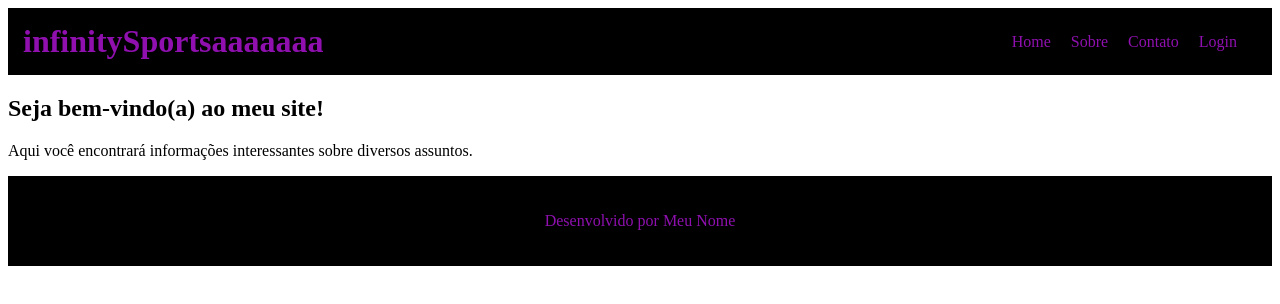
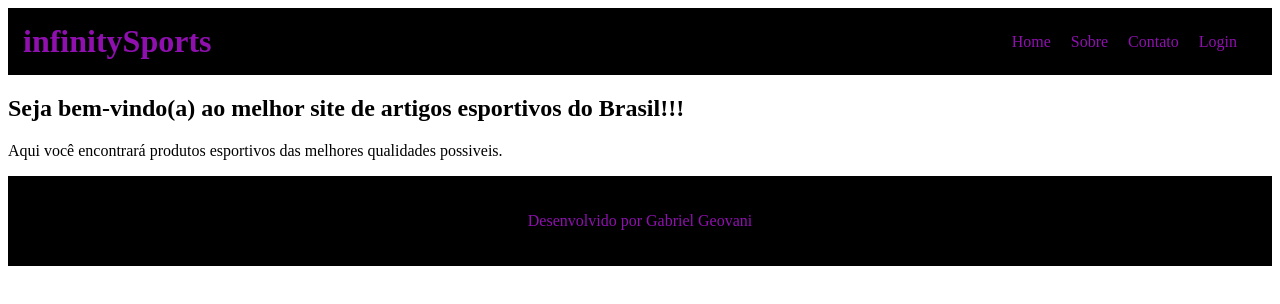
Before and after one commit to geovaniiixz/geovani, a plain HTML site: page index.html in a window 1280 px wide. Drawn offline with Linux system fonts and the light colour scheme.

Commit message:
Update index.html

```diff
--- a/index.html
+++ b/index.html
@@ -1,12 +1,12 @@
 <!DOCTYPE html>
 <html>
 <head>
-	<title>Cabeçalho e Rodapé com hover</title>
+	<title>infinitySports</title>
 	<link rel="stylesheet" type="text/css" href="style.css">
 </head>
 <body>
 	<header>
-		<h1>infinitySportsaaaaaaa</h1>
+		<h1>infinitySports</h1>
 		<nav>
 			<ul>
 				<li><a href="#">Home</a></li>
@@ -18,12 +18,12 @@
 	</header>
 
 	<main>
-		<h2>Seja bem-vindo(a) ao meu site!</h2>
-		<p>Aqui você encontrará informações interessantes sobre diversos assuntos.</p>
+		<h2>Seja bem-vindo(a) ao melhor site de artigos esportivos do Brasil!!!</h2>
+		<p>Aqui você encontrará produtos esportivos das melhores qualidades possiveis.</p>
 	</main>
 
 	<footer>
-		<p>Desenvolvido por <a href="#">Meu Nome</a></p>
+		<p>Desenvolvido por <a href="#">Gabriel Geovani</a></p>
 	</footer>
 
 </body>
```
